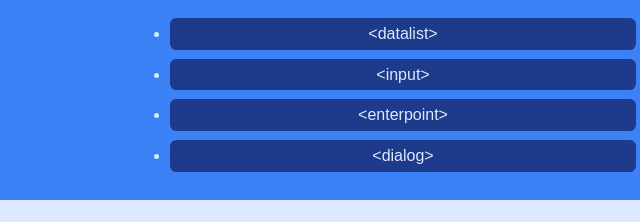
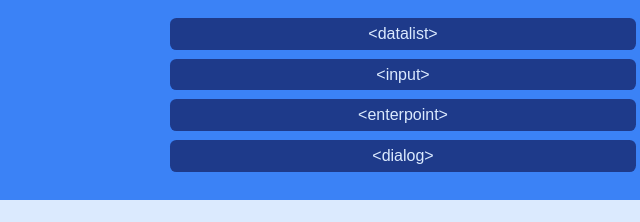
Before and after one commit to pikaypi/multiple-choice-quiz, a plain HTML site: page index.html in a window 1280 px wide. Both pictures are taken after a click on the element "Start". Shown: the part 265-487 px from the top of the page, 257-897 px from the left. Drawn offline with Linux system fonts and the light colour scheme.

Commit message:
remove bullet points from ul

```diff
--- a/assets/css/style.css
+++ b/assets/css/style.css
@@ -13,6 +13,10 @@ body {
 main {
     margin: 3% auto 0 auto;
     width: 75%;
+}
+
+main ul {
+    list-style: none;
 }
 
 .container {
```
